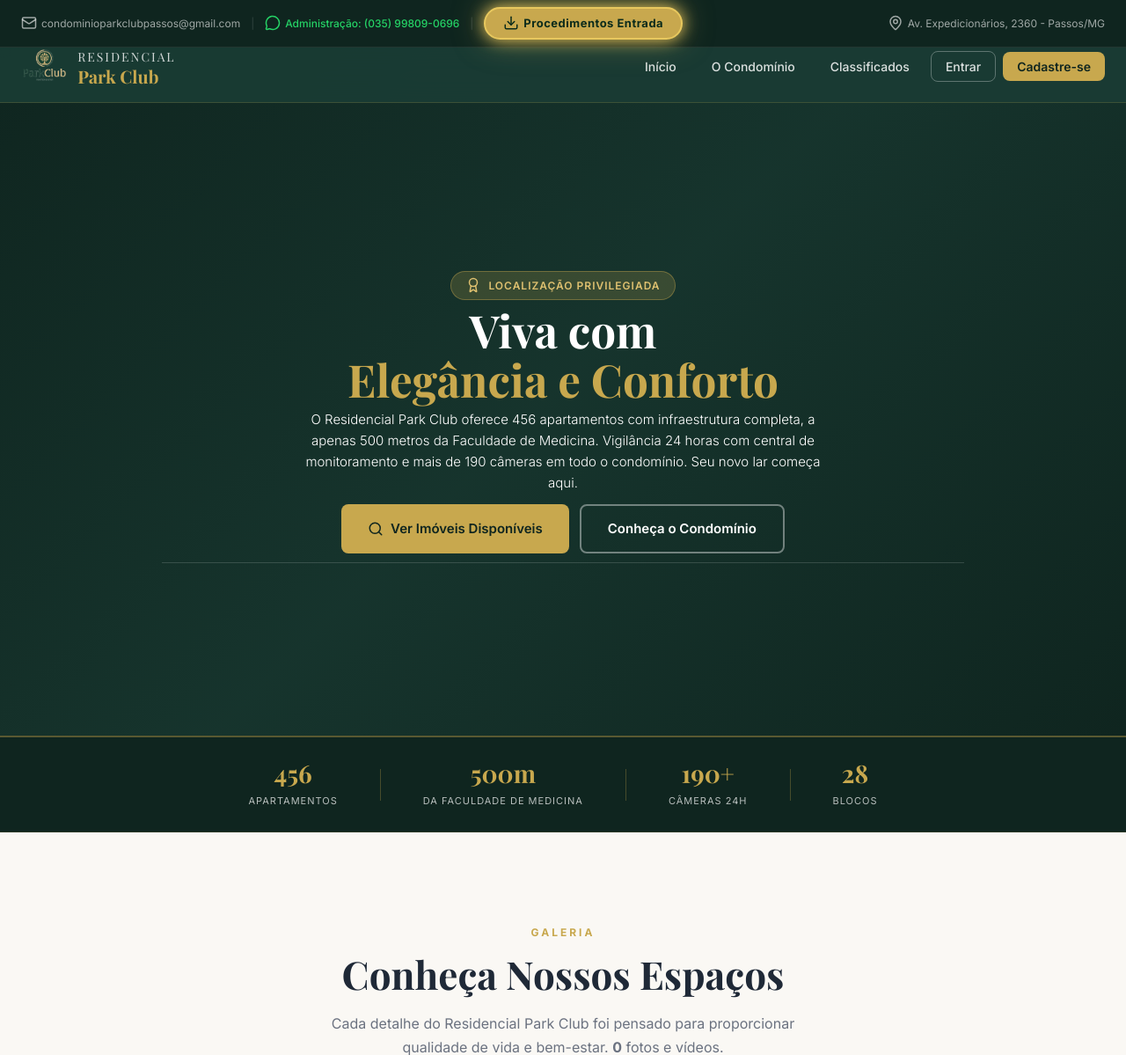
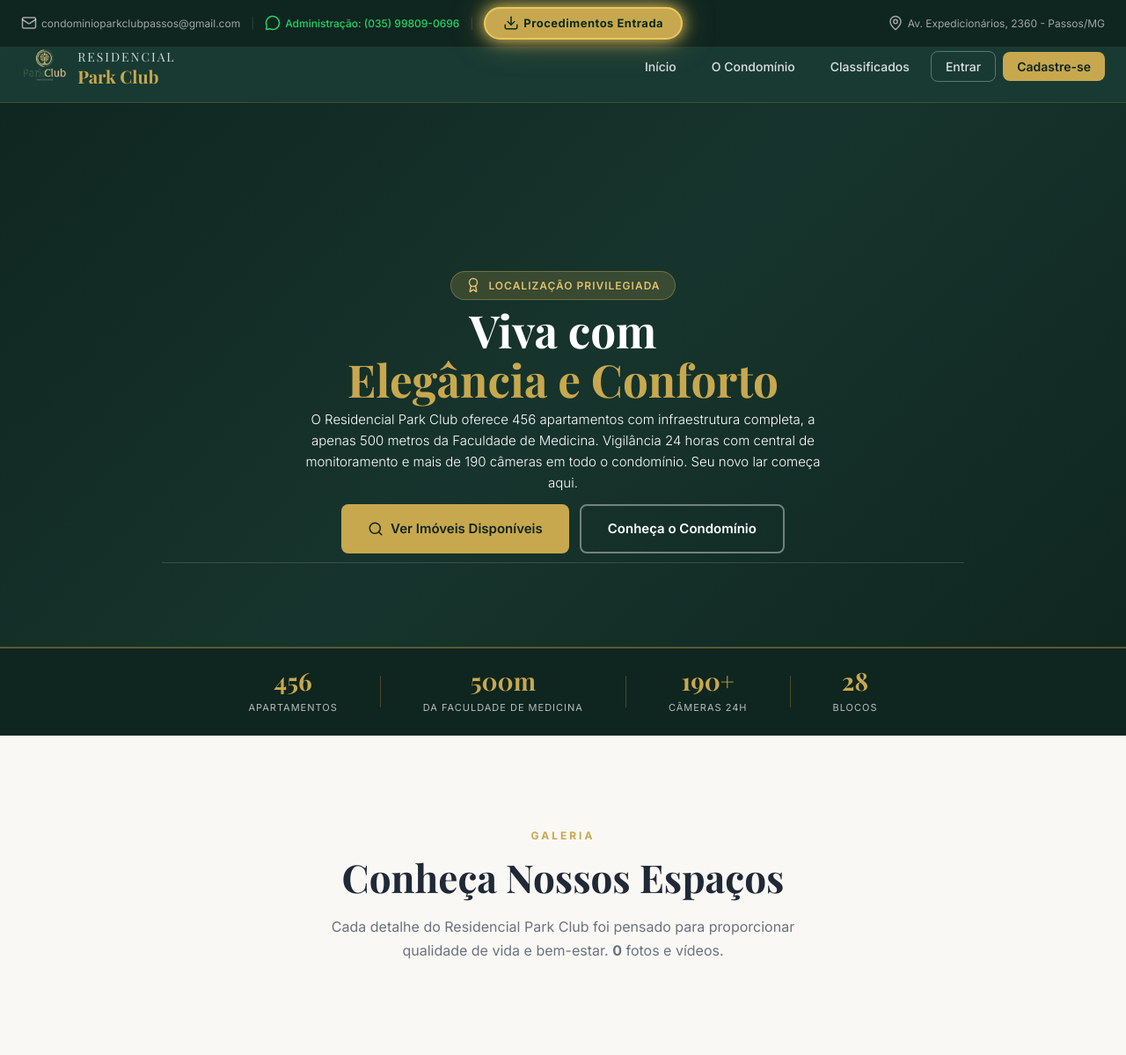
Before and after one commit to lumezencio/residencialparkclub, a Django app: page / in a window 1280 px wide. Shown: the top 1199 px of the page at 88% size. Run offline with Django 5.2, Linux system fonts and the light colour scheme; data that the repository does not hold is empty.

Commit message:
Stats bar visível dentro do hero, avisos só de admin/moderador
- Hero overflow:visible, slideshow overflow:hidden (stats nunca cortada)
- Stats bar z-index 10, padding 20px, fundo sólido
- Avisos: removido fallback que mostrava posts de moradores
- Apenas posts de admin/moderador aparecem no ticker de avisos

Co-Authored-By: Claude Opus 4.6 (1M context) <noreply@anthropic.com>

```diff
--- a/core/views.py
+++ b/core/views.py
@@ -28,15 +28,11 @@ def home(request):
     random.shuffle(anuncios_todos)
     anuncios_random = anuncios_todos[:10]
 
-    # Avisos dos moderadores (todos os posts aprovados de admins/moderadores)
+    # Avisos: apenas posts de admin e moderador (nunca de moradores)
     todos_avisos = list(MuralPost.objects.filter(
-        aprovado=True
-    ).filter(
+        aprovado=True,
         autor__tipo__in=["admin", "moderador"]
     ).order_by("-fixado", "-criado_em")[:10])
-    # Se não houver, pegar todos aprovados
-    if not todos_avisos:
-        todos_avisos = list(MuralPost.objects.filter(aprovado=True).order_by("-fixado", "-criado_em")[:10])
 
     # Embaralhar para variar a cada visita
     random.shuffle(fotos)
--- a/static/css/style.css
+++ b/static/css/style.css
@@ -329,19 +329,29 @@ a.topbar-item:hover {
     flex-direction: column;
     align-items: center;
     justify-content: center;
-    overflow: hidden;
+    overflow: visible;
     background: var(--primary-dark);
     margin-top: -80px;
     padding-top: 80px;
 }
 
-/* Stats strip (seção independente abaixo do hero) */
+.hero-stats-bar {
+    position: absolute;
+    bottom: 0;
+    left: 0;
+    right: 0;
+    z-index: 10;
+    background: var(--primary-dark);
+    padding: 20px 0;
+    border-top: 2px solid rgba(200, 168, 78, 0.4);
+}
 
 /* Slideshow container */
 .hero-slideshow {
     position: absolute;
     inset: 0;
     z-index: 1;
+    overflow: hidden;
 }
 
 .hero-slide {
--- a/templates/core/home.html
+++ b/templates/core/home.html
@@ -120,10 +120,7 @@
         {% endfor %}
     </div>
 
-</section>
-
-<!-- Stats bar FORA do hero para nunca ser cortada -->
-<div class="stats-strip">
+    <div class="hero-stats-bar">
         <div class="stats-row">
             <div class="stat-item">
                 <span class="stat-number">456</span>
@@ -146,6 +143,7 @@
             </div>
         </div>
     </div>
+</section>
 
 <!-- Gallery Section -->
 <section class="section">
```
Lines whose indentation alone changed are shown as unchanged.
